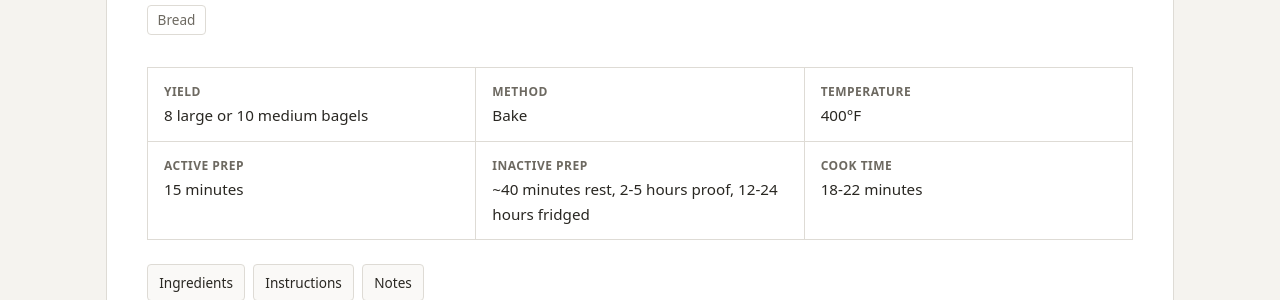
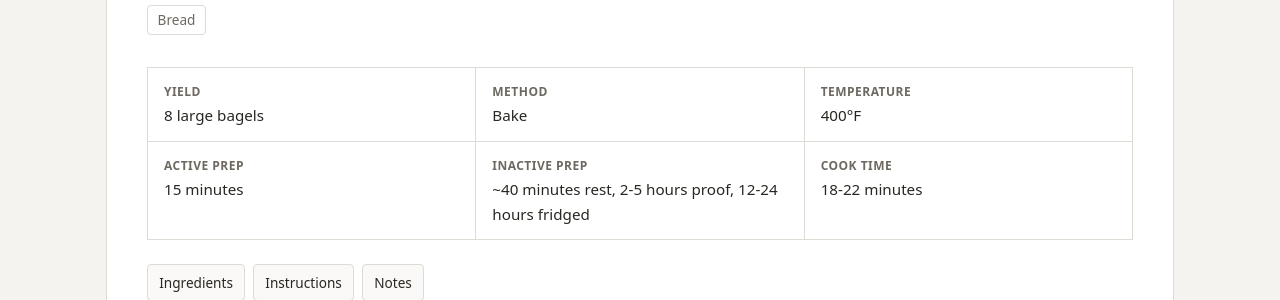
Before and after one commit to sundaycake/recipes, a Jekyll site: the page built from _recipes/bagels-souordough.md, in a window 1280 px wide and 900 px high. Shown: the part 230-530 px from the top of the window. Built offline with Jekyll 4.4.1, drawn with Linux system fonts in a browser that asks for light colours; some web fonts are replaced.

Commit message:
Update yield for bagels recipe to 8 large bagels

```diff
--- a/_recipes/bagels-souordough.md
+++ b/_recipes/bagels-souordough.md
@@ -7,7 +7,7 @@ category: Bread
 tags:
   - sourdough
 
-yield: 8 large or 10 medium bagels
+yield: 8 large bagels
 default_scale: 1
 scale_notes:
 
```
